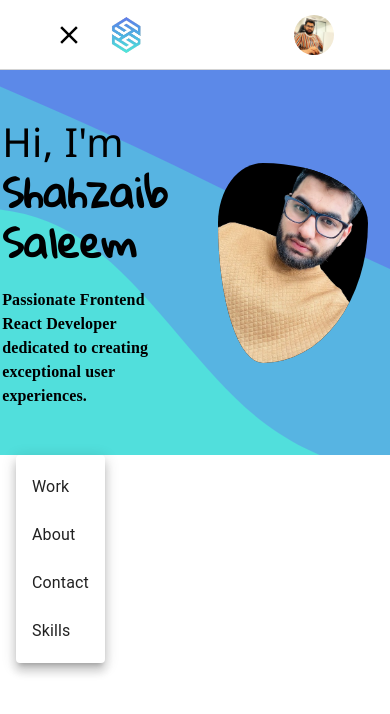
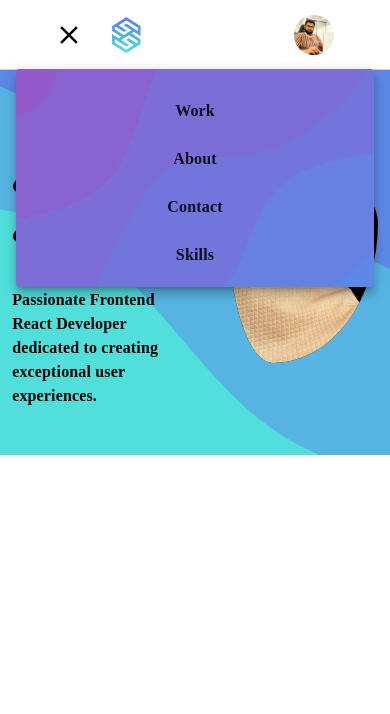
Before and after one commit to shahzaibsaleem665/portfolio, a React (Create React App) app: page / in a window 390 px wide. Both pictures are taken after a click on the button "menu". Shown: the top 714 px of the page. Built offline with nearby package versions, Linux system fonts and the light colour scheme; a web font is replaced by a local one.

Commit message:
menu and home component completed

```diff
--- a/src/pages/Home.css
+++ b/src/pages/Home.css
@@ -23,5 +23,6 @@
   .home__profile {
     height: 200px;
     width: auto;
+    margin-right: 60px;
   }
 }
--- a/src/pages/Home.js
+++ b/src/pages/Home.js
@@ -11,7 +11,7 @@ function Home() {
   return (
     <div className='home'>
       <Navbar />
-      <Box sx={{backgroundImage:`url(${background})`,
+    <Box sx={{backgroundImage:`url(${background})`,
      backgroundRepeat: "no-repeat",
      backgroundSize: "cover",
      height: "385px",
--- a/src/pages/Navbar.css
+++ b/src/pages/Navbar.css
@@ -1,5 +1,8 @@
 @import url('https://fonts.googleapis.com/css2?family=Syne+Mono&display=swap');
-
+* {
+    top: 0;
+    padding: 0;
+}
 .nav__button {
     color: black !important;
     background-color: transparent !important;
--- a/src/pages/Navbar.js
+++ b/src/pages/Navbar.js
@@ -10,16 +10,18 @@ import profile from '../assets/pictures/profile.jpg'
 import logo from '../assets/logos/logo.png'
 import CloseIcon from '@mui/icons-material/Close';
 import './Navbar.css'
+import menuBg from '../assets/logos/menuBg.svg'
 
 function Navbar() {
-  const [openMenu, setOpenMenu] = useState(false);
+  const [anchorEl, setAnchorEl] = useState(null);
+  const openMenu = Boolean(anchorEl);
 
-  const MenuHandle = () => {
-    setOpenMenu(!openMenu);
-  }
+  const MenuHandle = (event) => {
+    setAnchorEl(event.currentTarget);
+  };
 
   const handleMenuClose = () => {
-    setOpenMenu(false);
+    setAnchorEl(null);
   };
 
   return (
@@ -34,7 +36,7 @@ function Navbar() {
              : <MenuIcon sx={{fontSize: '30px', ':hover':{ cursor: 'pointer'}}} />}
             </IconButton>
             <Box sx={{paddingLeft: { xs:'0px', sm:'50px', md:'70px' }, display:{ xs: 'flex', sm: 'flex', md:'flex'}, margin: '0px'}}>
-              <img src={logo} alt='my logo' height='60px'
+              <img src={logo} alt='my logo' height='60px' style={{cursor: 'pointer'}}
            />
            </Box>
 
@@ -56,23 +58,53 @@ function Navbar() {
               Skills
             </Button>
            </Box>
-           <Avatar src={profile} sx={{marginRight:{xs:'40px', sm:'50px', md:'80px'}}} />
+           <Avatar src={profile} sx={{marginRight:{xs:'40px', sm:'50px', md:'80px'}, ':hover' :{cursor: 'pointer'}}} />
 
            <Box sx={{ display: { xs: 'flex', md: 'none' }}} onClick={handleMenuClose}>
 
+           <Menu
+              anchorEl={anchorEl}
+              open={openMenu}
+              onClose={handleMenuClose}
+              anchorOrigin={{
+                vertical: 'bottom',
+                horizontal: 'center',
 
-         <Menu open={openMenu && window.innerWidth <= 600}>
-            <MenuItem color='inherit'>
-              Work
+              }}
+              transformOrigin={{
+                vertical: 'top',
+                horizontal: 'center',
+
+              }}
+              PaperProps={{
+                sx: {
+                  width: '100%',
+                  paddingTop: '10px',
+                  marginTop: '11px',
+                  backgroundImage:`url(${menuBg})`,
+                  backgroundSize: 'cover',
+                  backgroundPosition:'center',
+
+                  },
+              }}
+
+            >
+            <MenuItem sx={{fontFamily:'poppins',
+            justifyContent:'center',
+          fontWeight:'bold', ':hover':{color:'#51DFDC'}}}
+            >Work
             </MenuItem>
-            <MenuItem color='inherit'>
-              About
+            <MenuItem sx={{fontFamily:'poppins',
+            justifyContent:'center',  fontWeight:'bold', ':hover':{color:'#51DFDC'}}}>
+            About
             </MenuItem>
-            <MenuItem color='inherit'>
-              Contact
+            <MenuItem sx={{fontFamily:'poppins',
+            justifyContent:'center',  fontWeight:'bold', ':hover':{color:'#51DFDC'}}}>
+            Contact
             </MenuItem>
-            <MenuItem color='inherit'>
-              Skills
+            <MenuItem sx={{fontFamily:'poppins',
+            justifyContent:'center',  fontWeight:'bold', ':hover':{color:'#51DFDC'}}}>
+            Skills
             </MenuItem>
             </Menu>
 
```
Also changed, not shown: src/assets/logos/menuBg.svg (added).
